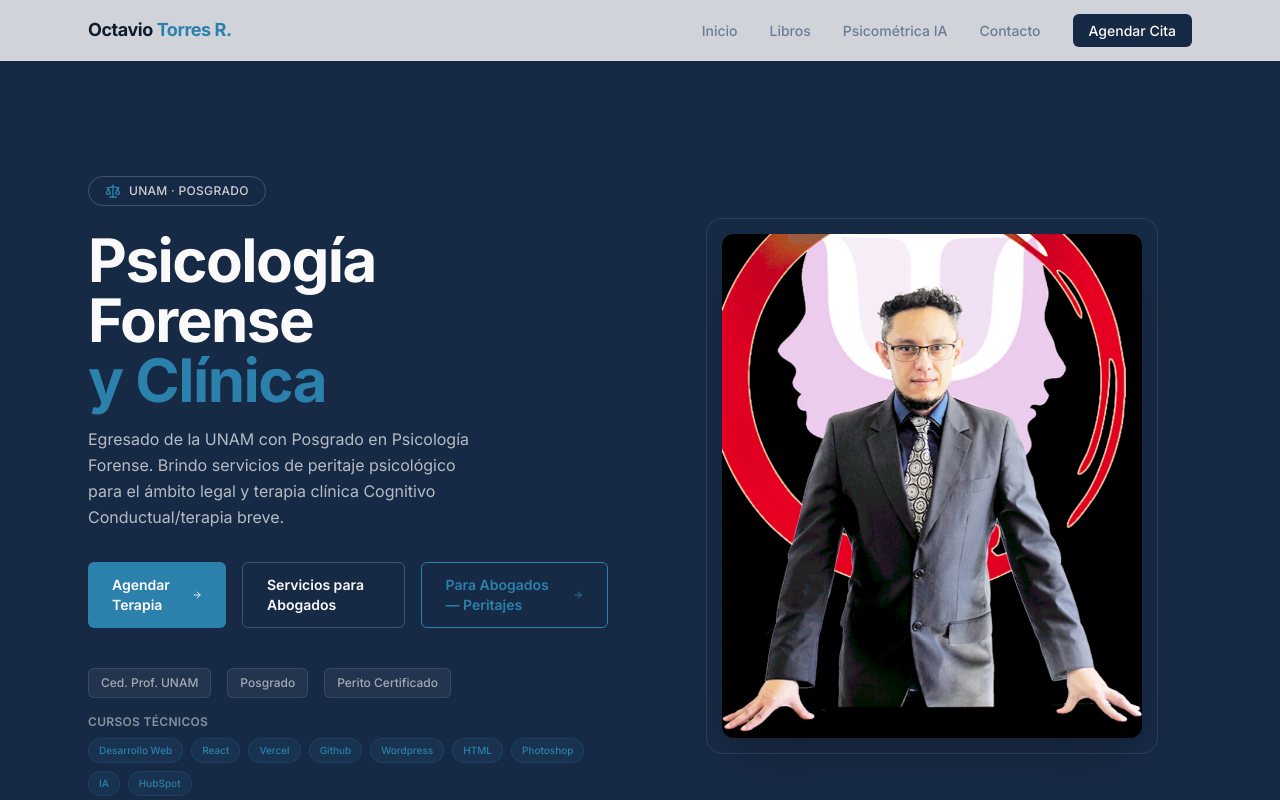
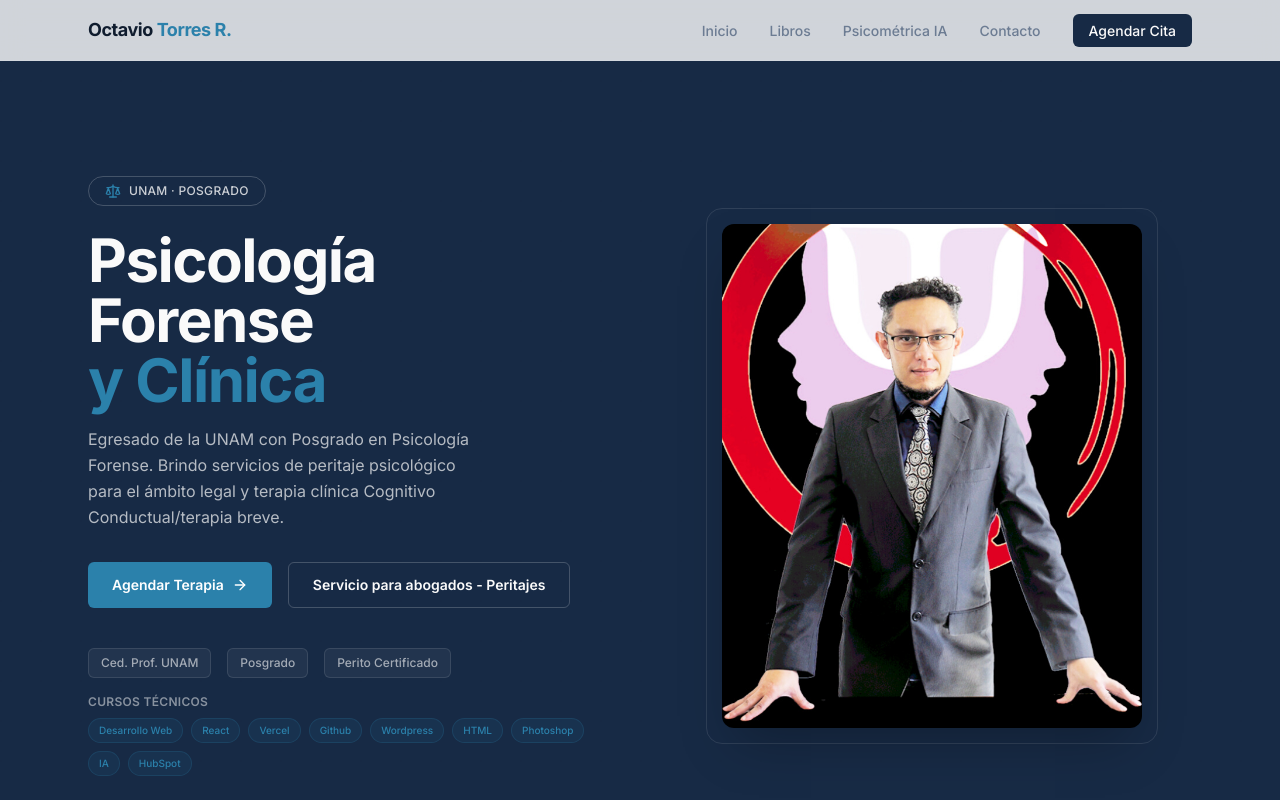
Before and after one commit to budasun/octaviotrswebsite, a Next.js app: page / in a window 1280 px wide. Shown: the top 800 px of the page. Built offline with nearby package versions, Linux system fonts and the light colour scheme.

Commit message:
Unificar botones de peritajes: Servicio para abogados - Peritajes a /peritajes, eliminar duplicado

```diff
--- a/components/hero.tsx
+++ b/components/hero.tsx
@@ -52,17 +52,10 @@ export function Hero() {
               <ArrowRight className="h-4 w-4" />
             </Link>
             <Link
-              href="#servicios-clinicos" // <-- ENLACE CORREGIDO AQUÍ
+              href="/peritajes"
               className="inline-flex items-center justify-center gap-2 rounded-md border border-primary-foreground/20 px-6 py-3 text-sm font-semibold text-primary-foreground transition-colors hover:bg-primary-foreground/10"
             >
-              Servicios para Abogados
-            </Link>
-            <Link
-              href="/peritajes"
-              className="inline-flex items-center justify-center gap-2 rounded-md border border-accent px-6 py-3 text-sm font-semibold text-accent transition-colors hover:bg-accent hover:text-accent-foreground"
-            >
-              Para Abogados — Peritajes
-              <ArrowRight className="h-4 w-4" aria-hidden="true" />
+              Servicio para abogados - Peritajes
             </Link>
           </div>
 
```
Also changed, not shown: 1 other file (tests, documents, lock files or other folders).
